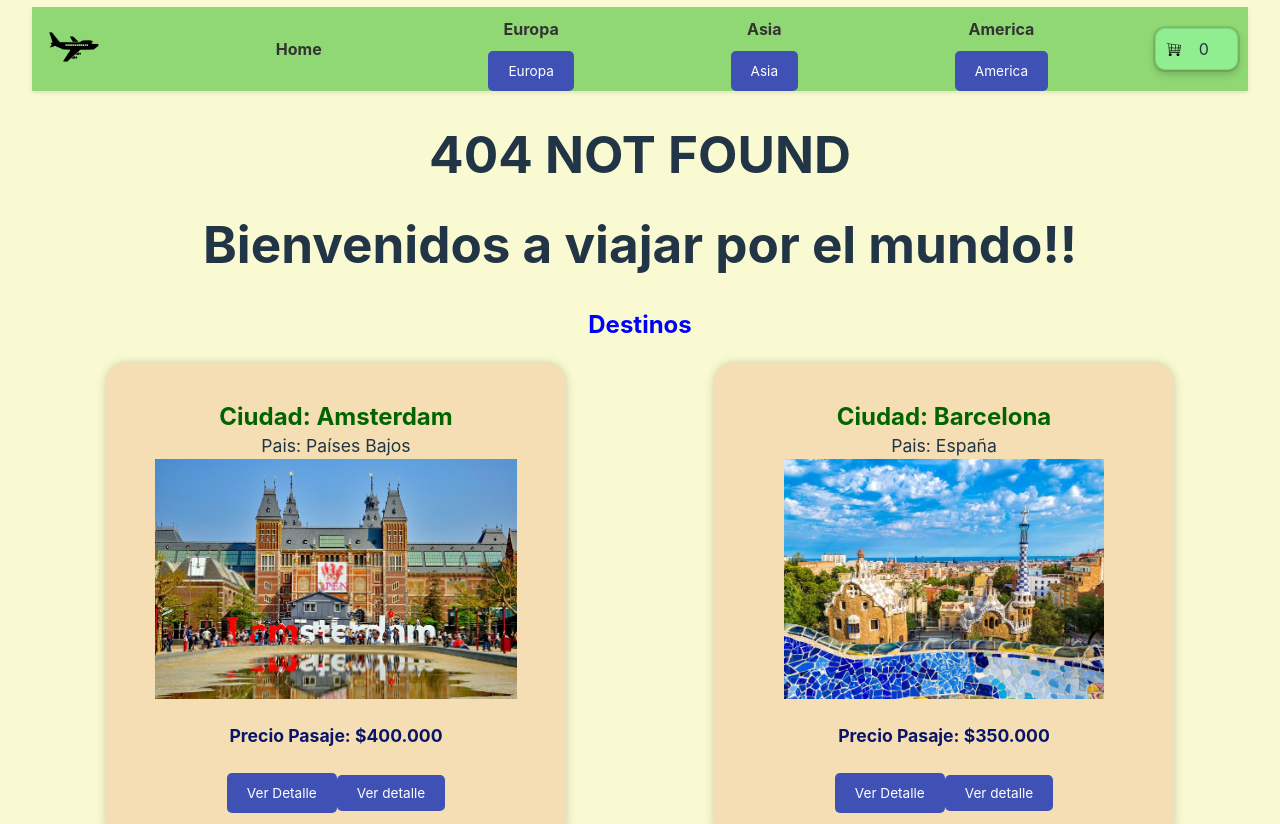
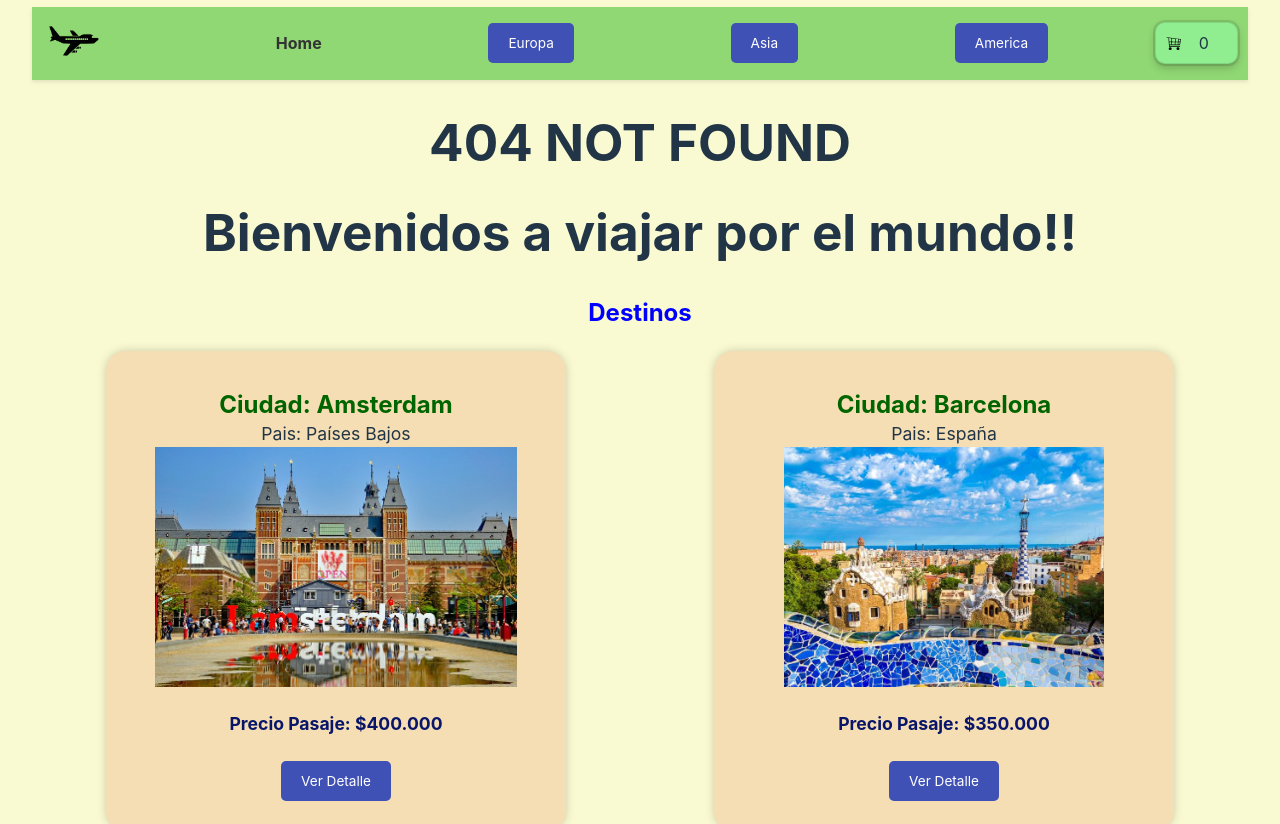
Before and after one commit to DiegoGMuro/2da-Entrega_ReactJS_Diego_Muro, a React (Vite) app: page / in a window 1280 px wide. Shown: the top 824 px of the page. Built offline with nearby package versions, Linux system fonts and the light colour scheme.

Commit message:
Ajustes3

```diff
--- a/src/App.jsx
+++ b/src/App.jsx
@@ -19,12 +19,12 @@ function App() {
         <Routes>
           <Route path='./' element={<ItemListContainer />} />
           <Route path='./continente/:continenteId' element={<ItemListContainer />} />
-          <Route path='./Item/:itemId' element={<ItemDetailContainer />} />
+          <Route path='/Item/:itemId' element={<ItemDetailContainer />} />
           <Route path='*' element={<h1>404 NOT FOUND</h1>} />
           </Routes>
 
           <ItemListContainer greeting={'Bienvenidos a viajar por el mundo!!'} />
-          <ItemDetailContainer />
+{/*           <ItemDetailContainer /> */}
 
           </BrowserRouter>
 
--- a/src/components/Carrusel/Carrusel.jsx
+++ b/src/components/Carrusel/Carrusel.jsx
@@ -4,16 +4,16 @@ import './carrusel.css';
 export default function Carousel() {
     const [currentSlide, setCurrentSlide] = useState(0);
     const images = [
-        'src/assets/Amsterdam.jpg',
-        'src/assets/bali.jpeg',
-        'src/assets/Bangkok.jpg',
-        'src/assets/NY.jpg',
-        'src/assets/Miami.jpg',
-        'src/assets/paris2.jpg',
-        'src/assets/Rio de Janeiro2.jpg',
-        'src/assets/roma1.jpg',
-        'src/assets/Las vegas.jpg',
-        'src/assets/barcelona2.jpg',
+        '/src/assets/Amsterdam.jpg',
+        '/src/assets/bali.jpeg',
+        '/src/assets/Bangkok.jpg',
+        '/src/assets/NY.jpg',
+        '/src/assets/Miami.jpg',
+        '/src/assets/paris2.jpg',
+        '/src/assets/Rio de Janeiro2.jpg',
+        '/src/assets/roma1.jpg',
+        '/src/assets/Las vegas.jpg',
+        '/src/assets/barcelona2.jpg',
     ];
 
     const handlePrev = () => {
--- a/src/components/Item/Item.jsx
+++ b/src/components/Item/Item.jsx
@@ -25,8 +25,8 @@ export default function Item({ id, nombre, pais, moneda, precioPasaje, imagen })
                 </section>
                 <br />
                 <section className="Detalle">
-                    <Link to={`./Item/${id}`} className="Option">Ver Detalle</Link>
-                    <button className="Option"> Ver detalle</button>
+                    <Link to={`/Item/${id}`} className="Option">Ver Detalle</Link>
+{/*                     <button className="Option"> Ver detalle</button> */}
                 </section>
             </div>
         </div>
--- a/src/components/Navbar/Navbar.jsx
+++ b/src/components/Navbar/Navbar.jsx
@@ -27,22 +27,22 @@ export default function NavBar() {
                 </li>
 
                 <li className="nav-item">
-                    <a className="nav-link" href="/">
+{/*                     <a className="nav-link" href="/">
                         Europa
-                    </a>
-                    <NavLink to={`/continente/Europa`} className={({ isActive }) => isActive ? 'ActiveOption' : 'Option'}>Europa</NavLink>
+                    </a> */}
+                    <NavLink to={`./continente/1`} className={({ isActive }) => isActive ? 'ActiveOption' : 'Option'}>Europa</NavLink>
                 </li>
                 <li className="nav-item">
-                    <a className="nav-link" href="/">
+{/*                     <a className="nav-link" href="/">
                         Asia
-                    </a>
-                    <NavLink to={`/continente/Asia`} className={({ isActive }) => isActive ? 'ActiveOption' : 'Option'}>Asia</NavLink>
+                    </a> */}
+                    <NavLink to={`./continente/2`} className={({ isActive }) => isActive ? 'ActiveOption' : 'Option'}>Asia</NavLink>
                 </li>
                 <li className="nav-item">
-                    <a className="nav-link" href="/">
+{/*                     <a className="nav-link" href="/">
                         America
-                    </a>
-                    <NavLink to={`/continente/America`} className={({ isActive }) => isActive ? 'ActiveOption' : 'Option'}>America</NavLink>
+                    </a> */}
+                    <NavLink to={`./continente/3`} className={({ isActive }) => isActive ? 'ActiveOption' : 'Option'}>America</NavLink>
                 </li>
                 <CartWidget />
             </ul>
```
